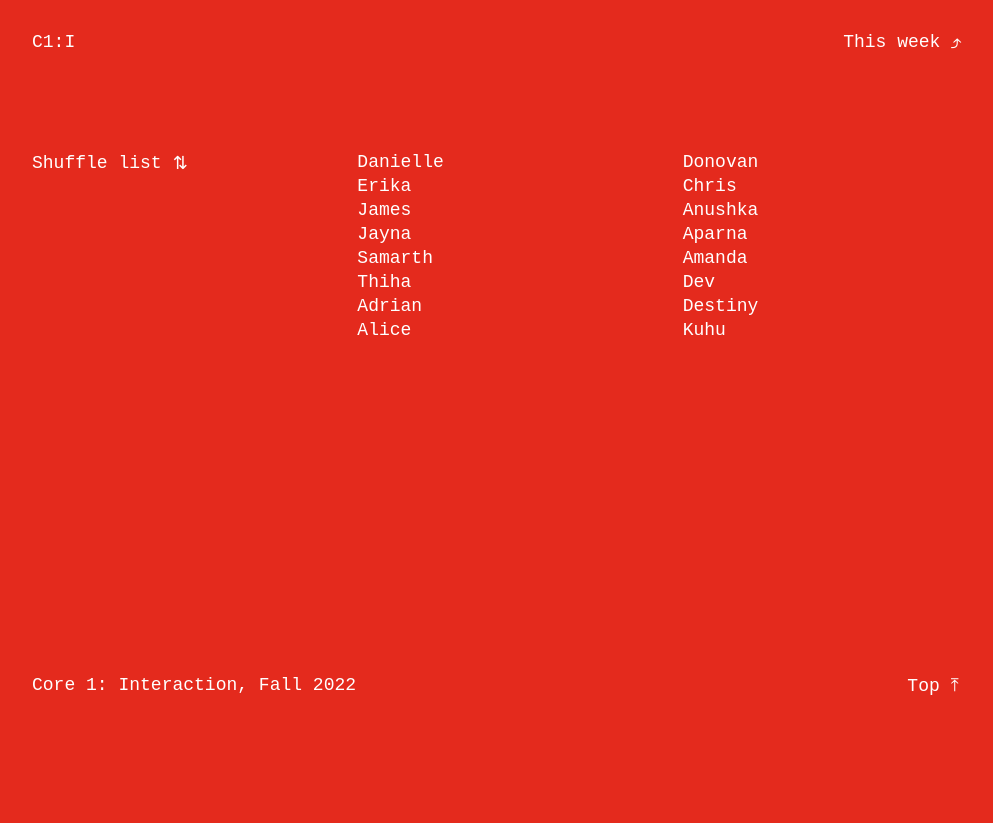
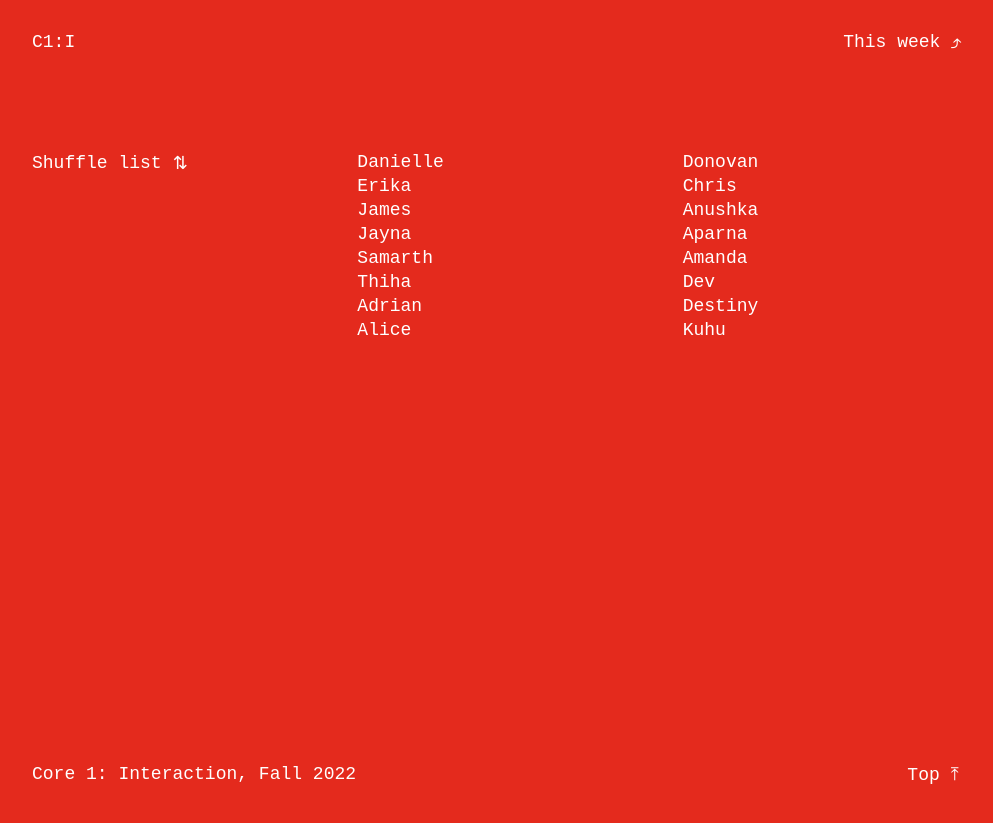
Before and after one commit to core-interaction/core-interaction.github.io, a Jekyll site: the page built from class.html, in a window 1280 px wide. Shown: the top 823 px of the page, without its empty margins (143-1136 px from the left). Built offline with Jekyll 4.4.1, drawn with Linux system fonts in a browser that asks for light colours.

Commit message:
Min-height (class list).

```diff
--- a/assets/styles/_markdown.scss
+++ b/assets/styles/_markdown.scss
@@ -3,6 +3,8 @@
 
 	// Sequential spacing between `p`.
 	--typography--leading-shoulder: calc(var(--typography--font-size) * (var(--typography--leading) + var(--typography--shoulder) * 2));
+
+	min-height: 30vh;
 
 	// Basics.
 	h1 { display: none } // So we don’t forget.
--- a/assets/styles/common.scss
+++ b/assets/styles/common.scss
@@ -416,11 +416,6 @@ body {
 
 		> main {
 			> article {
-				&:first-child { // No title.
-					margin-top:  calc(-1 * var(--margin--vertical--2));
-					padding-top: var(--margin--vertical--2);
-				}
-
 				> button {
 					@extend %link--element;
 
```
